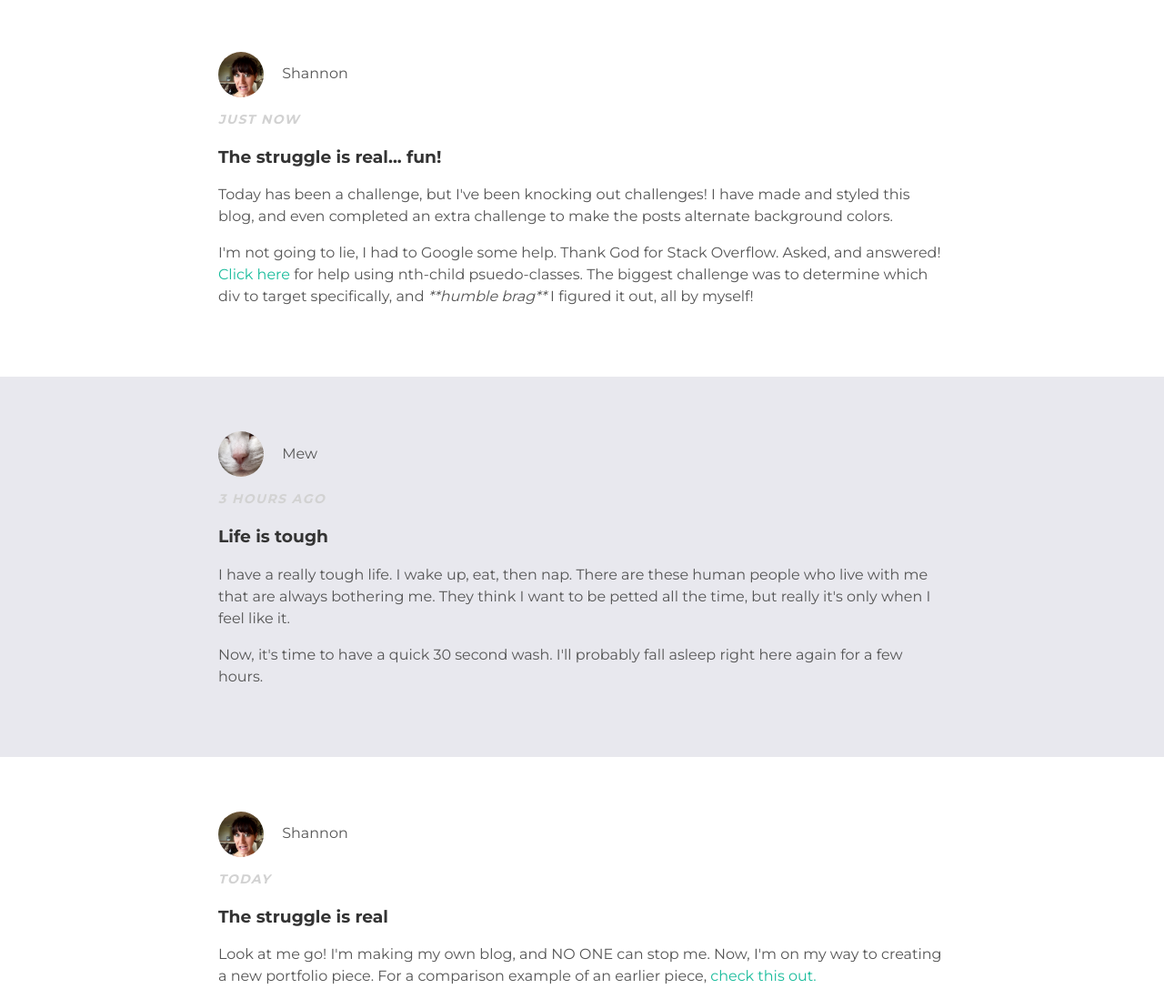
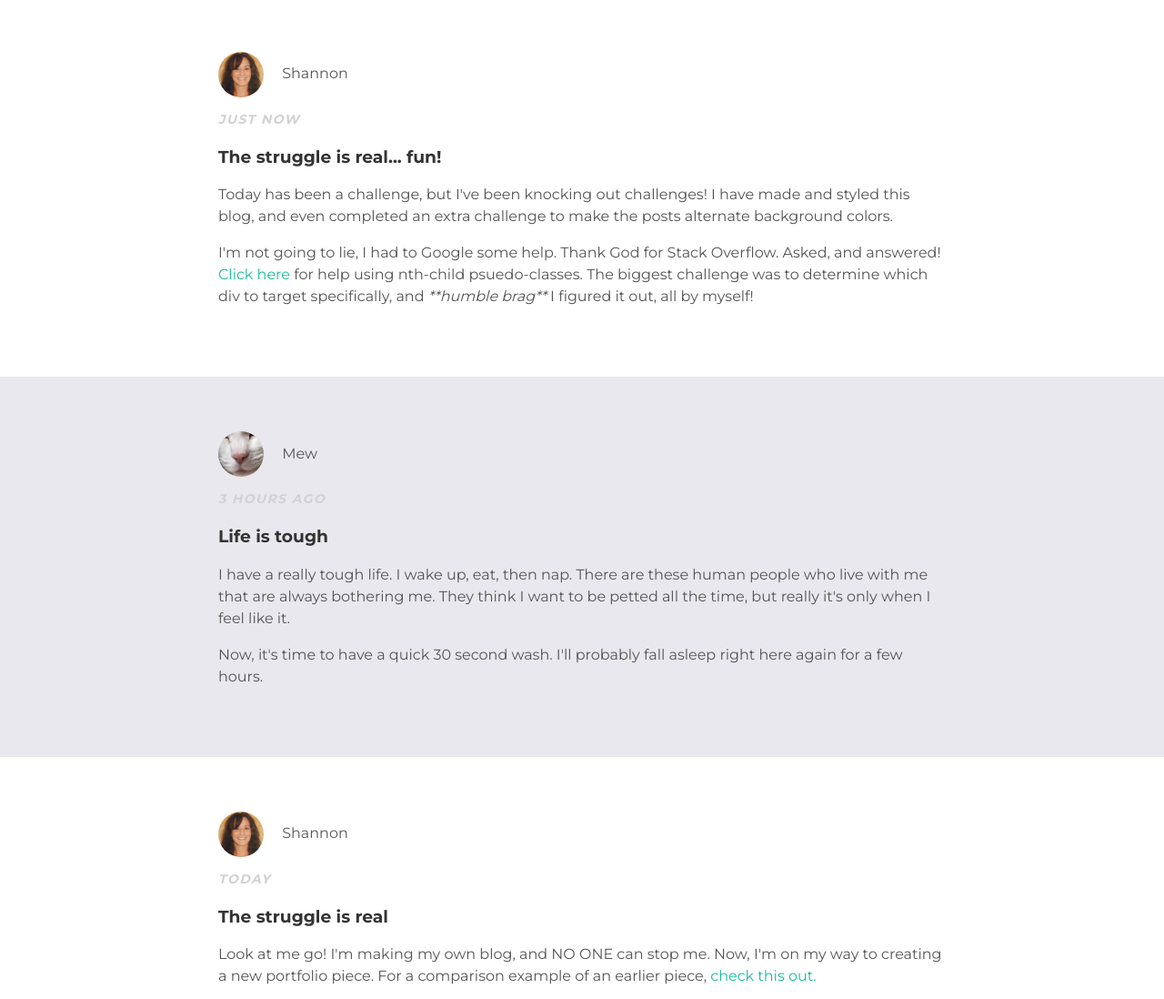
Before and after one commit to shannonmcook/my-blog, a plain HTML site: page index.html in a window 1280 px wide. Shown: the part 153-1251 px from the top of the page at 91% size. Drawn offline with Linux system fonts and the light colour scheme.

Commit message:
Swapped me pictures

```diff
--- a/index.html
+++ b/index.html
@@ -17,7 +17,7 @@
     <div class="post-container">
       <div class="post">
         <div class="post-author">
-          <img src="me.png">
+          <img src="me2.png">
           <span>Shannon</span>
         </div>
         <p class="post-date"><em>Just Now</em></p>
@@ -45,7 +45,7 @@
     <div class="post-container">
       <div class="post">
         <div class="post-author">
-          <img src="me.png">
+          <img src="me2.png">
             <span>Shannon</span>
         </div>
         <p class="post-date"><em>Today</em></p>
```
Also changed, not shown: about.html (+1 -1 lines), me1.png (renamed from me.png), me2.png (added).
